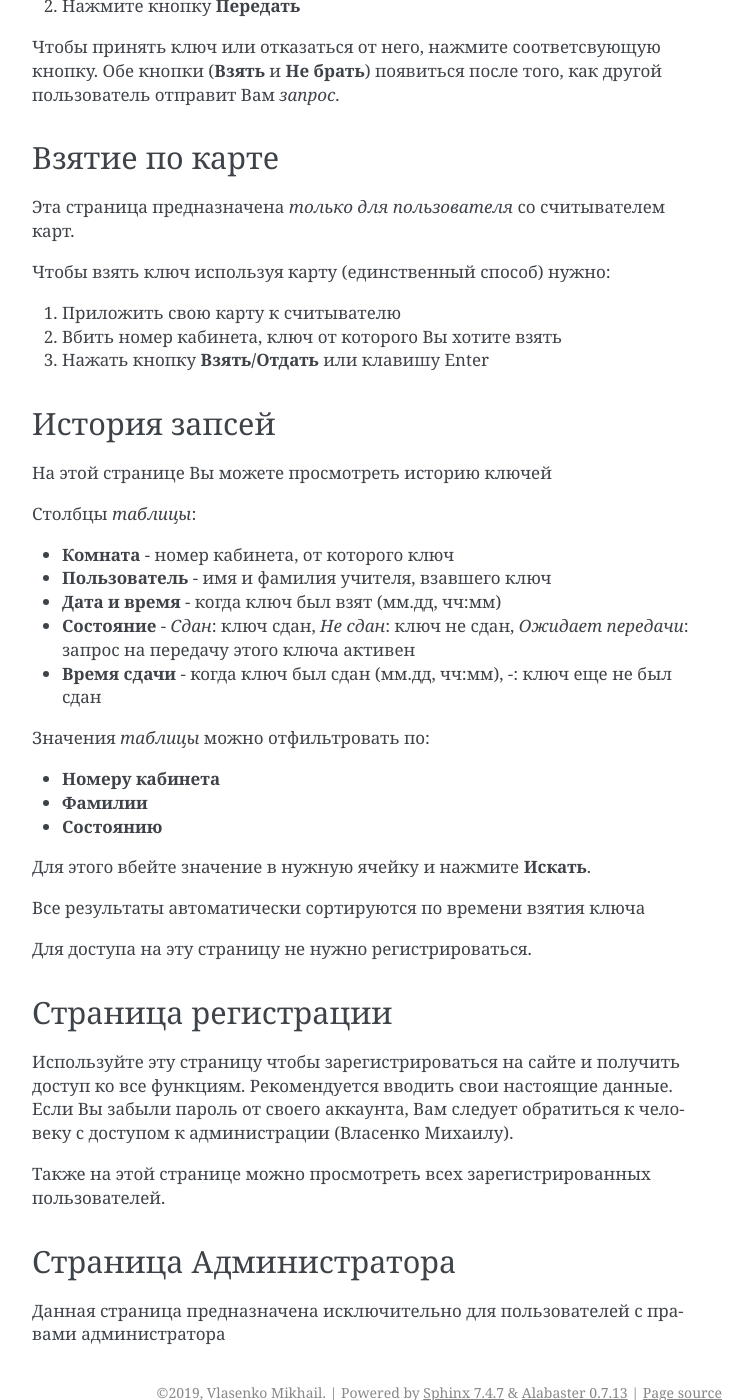
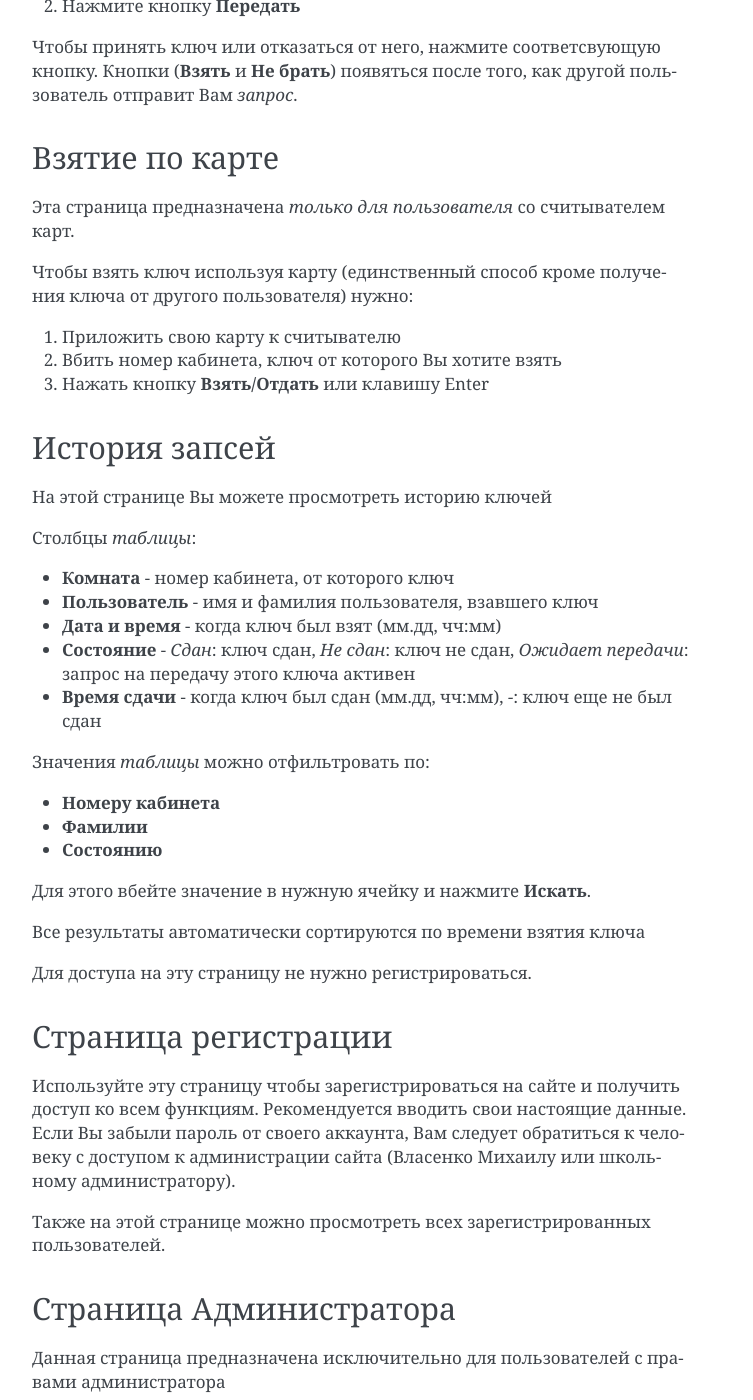
Before and after one commit to mikhail-vlasenko/Romanov_Key_Keeper, a Sphinx documentation site: the page built from docs/overview.rst, in a window 1280 px wide and 1400 px high, scrolled down 1172 px. Shown: the whole window, without its empty margins (388-1141 px from the left). Built offline with Sphinx 7.4.7, drawn with Linux system fonts in a browser that asks for light colours; some of the changed text lies outside the part shown.

Commit message:
Documentation improvements, better navigation

```diff
--- a/docs/doc_index.rst
+++ b/docs/doc_index.rst
@@ -8,7 +8,10 @@
 
 Данное веб-приложение предназначено для упрощения учета ключей от кабинетов в Романовской школе.
 
-Работа выполнена Власенко Михаилом, учеником 10 IB класса, по идеи Бекетова Максима, преподавателем математики.
+Это главная страница документации, в документации Вы можете ознакомиться с функционалом сайта.
+Рекомендуется начать с раздела **Начало работы**.
+
+Работа выполнена Власенко Михаилом, учеником 10 IB класса, по идее Бекетова Максима, преподавателя математики.
 
 .. toctree::
    :maxdepth: 2
--- a/docs/overview.rst
+++ b/docs/overview.rst
@@ -48,11 +48,11 @@
 
 Чтобы отправить *запрос* на передачу ключа:
 
-1. Для этого введите `Имя пользователя` другого учителя и `номер кабинета`
+1. Введите *Имя пользователя* другого учителя и *номер кабинета*
 2. Нажмите кнопку **Передать**
 
 Чтобы принять ключ или отказаться от него, нажмите соответсвующую кнопку.
-Обе кнопки (**Взять** и **Не брать**) появиться после того, как другой пользователь отправит Вам *запрос*.
+Кнопки (**Взять** и **Не брать**) появяться после того, как другой пользователь отправит Вам *запрос*.
 
 ***************
 Взятие по карте
@@ -60,7 +60,7 @@
 
 Эта страница предназначена *только для пользователя* со считывателем карт.
 
-Чтобы взять ключ используя карту (единственный способ) нужно:
+Чтобы взять ключ используя карту (единственный способ кроме получения ключа от другого пользователя) нужно:
 
 1. Приложить свою карту к считывателю
 2. Вбить номер кабинета, ключ от которого Вы хотите взять
@@ -75,7 +75,7 @@
 Столбцы *таблицы*:
 
 * **Комната** - номер кабинета, от которого ключ
-* **Пользователь** - имя и фамилия учителя, взавшего ключ
+* **Пользователь** - имя и фамилия пользователя, взавшего ключ
 * **Дата и время** - когда ключ был взят (мм.дд, чч:мм)
 * **Состояние** - *Сдан*: ключ сдан, *Не сдан*: ключ не сдан, *Ожидает передачи*: запрос на передачу этого ключа активен
 * **Время сдачи** - когда ключ был сдан (мм.дд, чч:мм), *-*: ключ еще не был сдан
@@ -96,9 +96,10 @@
 Страница регистрации
 ********************
 
-Используйте эту страницу чтобы зарегистрироваться на сайте и получить доступ ко все функциям.
+Используйте эту страницу чтобы зарегистрироваться на сайте и получить доступ ко всем функциям.
 Рекомендуется вводить свои настоящие данные.
-Если Вы забыли пароль от своего аккаунта, Вам следует обратиться к человеку с доступом к администрации (Власенко Михаилу).
+Если Вы забыли пароль от своего аккаунта, Вам следует обратиться к человеку с доступом к администрации сайта
+(Власенко Михаилу или школьному администратору).
 
 Также на этой странице можно просмотреть всех зарегистрированных пользователей.
 
```
Also changed, not shown: other parts of docs/overview.rst (+2 -2 lines), requirements.txt (added, +22 -0 lines), 14 other files.
